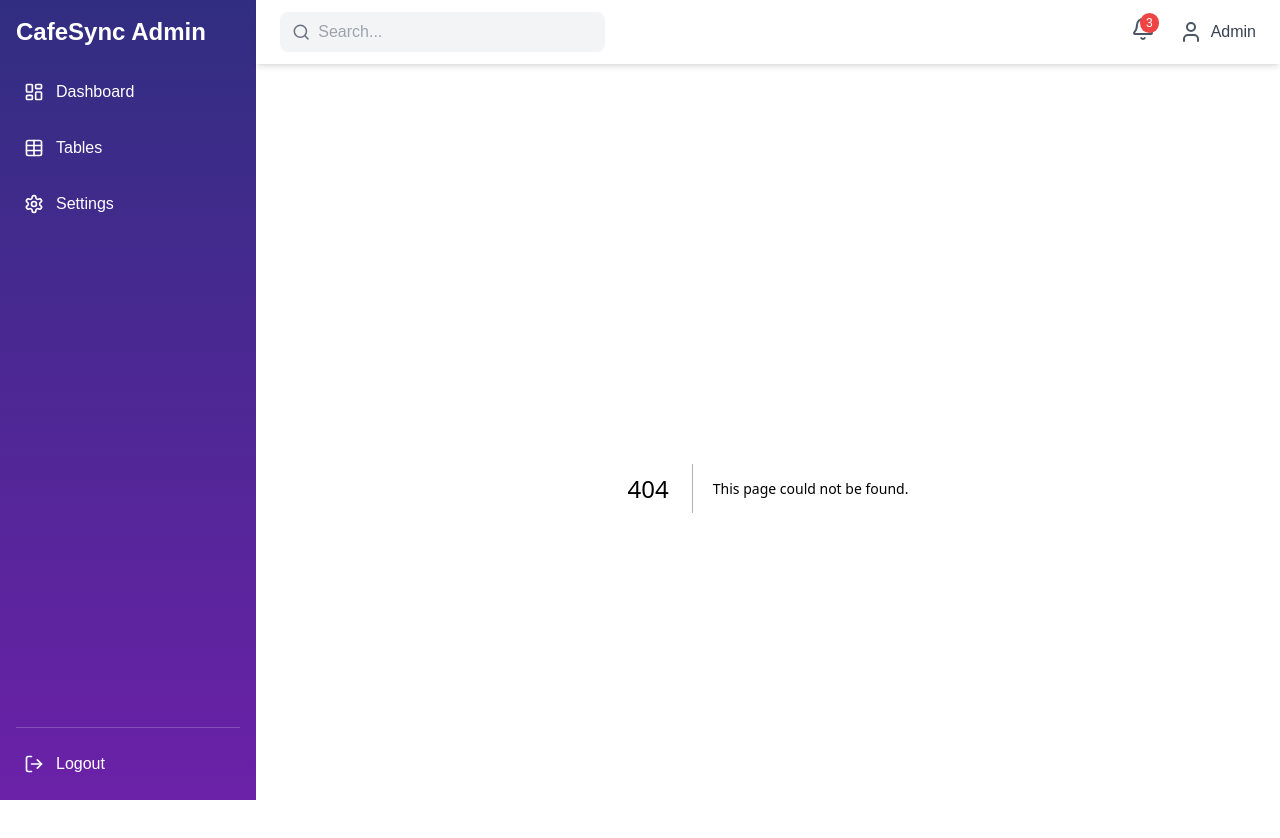
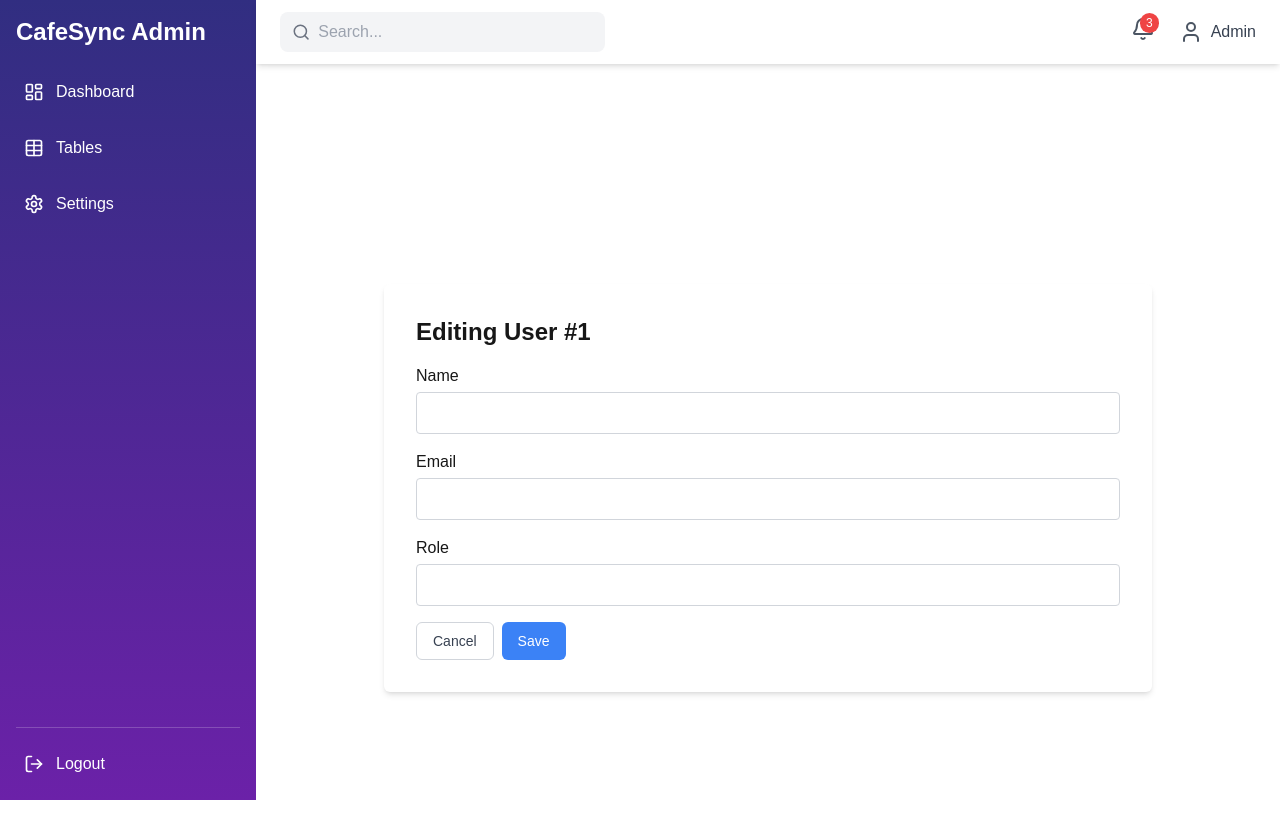
Before and after one commit to kemalyanmaz-source/cafesync-admin-ui, a Next.js app: page /users/edit/1 in a window 1280 px wide. Before the commit this address had no page. Shown: the top 838 px of the page. Built offline with nearby package versions, Linux system fonts and the light colour scheme.

Commit message:
Add EditPage

```diff
--- a/src/app/tables/page.tsx
+++ b/src/app/tables/page.tsx
@@ -7,6 +7,7 @@ import { Button } from "../ui/button";
 import { Input } from "../ui/input";
 import { Accordion } from "../ui/accordion";
 import { ArrowUp, ArrowDown } from "lucide-react"; // Icons for sorting
+import { useRouter } from "next/navigation";
 
 // User data type
 type User = {
@@ -39,12 +40,14 @@ export default function TablesPage() {
   const [pageSize, setPageSize] = useState(5); // Default page size
   const [sorting, setSorting] = useState<SortingState>([]);
 
+  const router = useRouter();
+
   // ---------------------------------------
   // Actions: Edit & Delete
   // ---------------------------------------
   const handleEdit = (rowData: User) => {
-    console.log("Editing user:", rowData);
-    // Optionally open a modal or navigate to another page
+    // Navigate to /users/edit/[id]
+    router.push(`/users/edit/${rowData.id}`);
   };
 
   const handleDelete = (rowData: User) => {
@@ -166,7 +169,7 @@ export default function TablesPage() {
       <table className="w-full border-collapse mt-4">
         <thead className="bg-gray-100">
           <tr>
-            {["id", "name", "email", "role"].map((column) => (
+            {["name", "email", "role"].map((column) => (
               <th
                 key={column}
                 className="text-left p-2 cursor-pointer select-none"
@@ -188,7 +191,6 @@ export default function TablesPage() {
           {paginatedData.length > 0 ? (
             paginatedData.map((user) => (
               <tr key={user.id} className="border-b hover:bg-gray-50">
-                <td className="p-2">{user.id}</td>
                 <td className="p-2">{user.name}</td>
                 <td className="p-2">{user.email}</td>
                 <td className="p-2">{user.role}</td>
--- /dev/null
+++ b/src/app/users/edit/[id]/page.tsx
@@ -0,0 +1,59 @@
+"use client"
+
+import { Button } from "@/app/ui/button";
+import { Input } from "@/app/ui/input";
+import { useParams, useRouter } from "next/navigation";
+import { useState } from "react";
+
+export default function EditUserPage() {
+  // 1) Retrieve the ID from the URL
+  const { id } = useParams();
+  const router = useRouter();
+
+  // 2) Example state for user (In real app, you'd fetch user data from an API)
+  //    For demo, let's just store it here:
+  const [user, setUser] = useState({
+    id,
+    name: "",
+    email: "",
+    role: "",
+  });
+
+  // 3) Save changes handler
+  const handleSave = () => {
+    console.log("Saving user:", user);
+    // In reality, you'd send the updated user to your API
+    // Then navigate back or to a success page:
+    router.push("/users");
+  };
+
+  return (
+    <div className="min-h-screen w-full bg-white flex justify-center items-center">
+      <div className="w-full max-w-3xl p-8 bg-white shadow-md rounded-md">
+        <h1 className="text-2xl font-bold mb-4">Editing User #1</h1>
+
+        <div className="mb-4">
+          <label className="block mb-1">Name</label>
+          <input className="border border-gray-300 rounded p-2 w-full" />
+        </div>
+
+        <div className="mb-4">
+          <label className="block mb-1">Email</label>
+          <input className="border border-gray-300 rounded p-2 w-full" />
+        </div>
+
+        <div className="mb-4">
+          <label className="block mb-1">Role</label>
+          <input className="border border-gray-300 rounded p-2 w-full" />
+        </div>
+
+        <div className="flex gap-2">
+          <Button variant="outline" onClick={() => router.back()}>
+            Cancel
+          </Button>
+          <Button onClick={handleSave}>Save</Button>
+      </div>
+      </div>
+    </div>
+  );
+}
```
